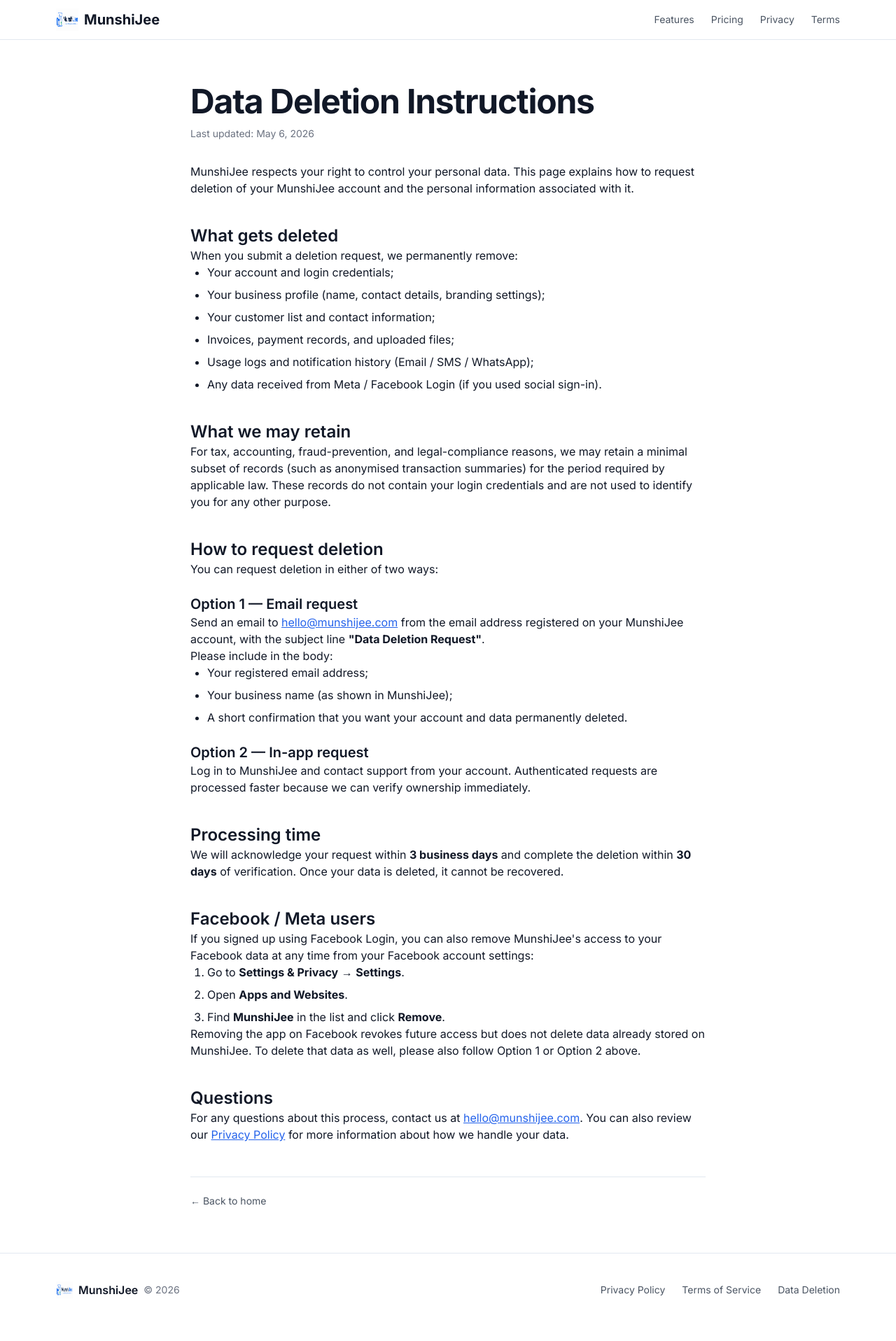
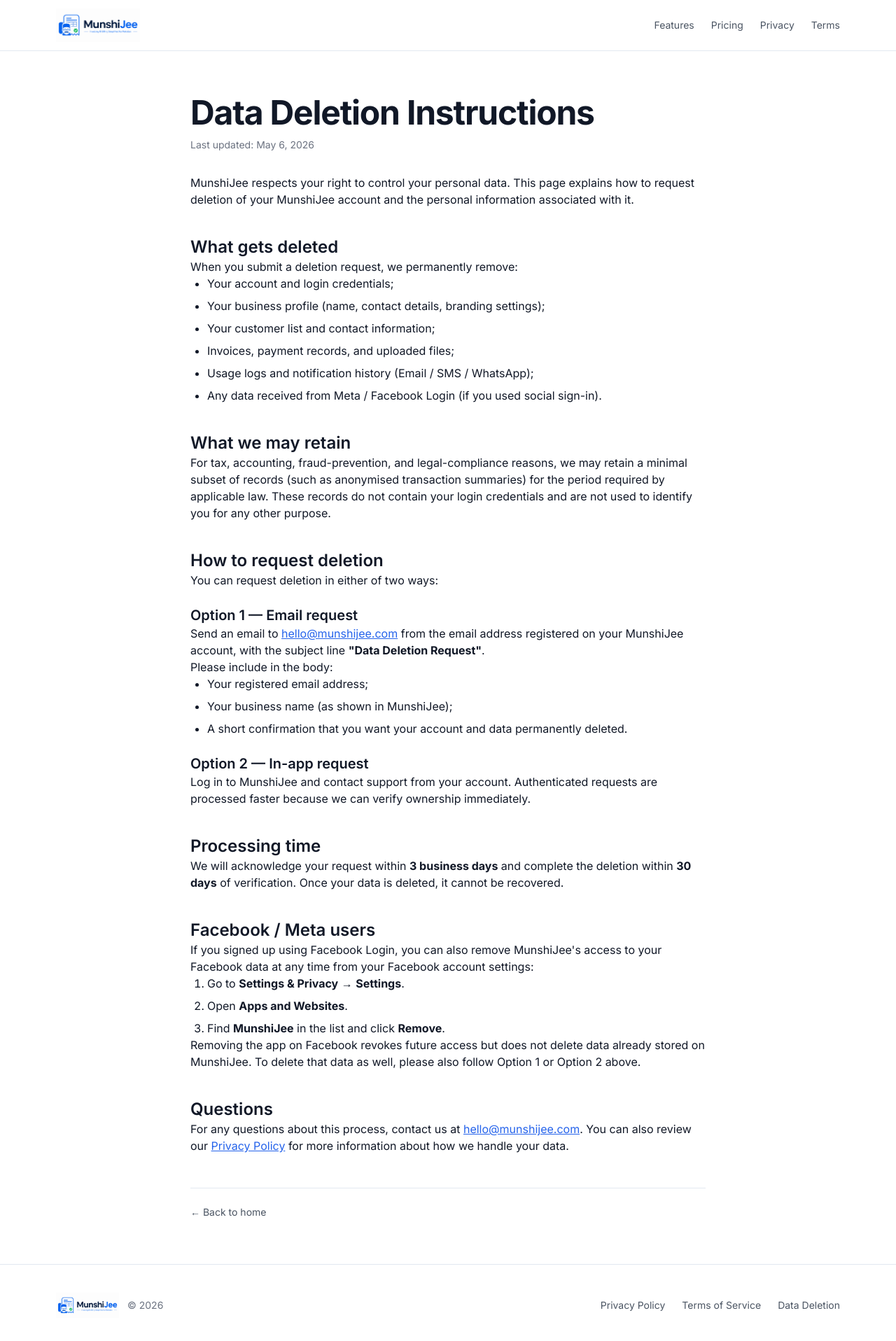
Before and after one commit to askranawaqasahmed/MunshiJee, a Next.js app: page /data-deletion in a window 1280 px wide. Shown: the top 1916 px of the page at 70% size. Before the commit the page ends 1895 px from the top, so only its background shows below. Built offline with nearby package versions, Linux system fonts and the light colour scheme.

Commit message:
logo stretched

```diff
--- a/src/app/data-deletion/page.tsx
+++ b/src/app/data-deletion/page.tsx
@@ -16,16 +16,15 @@
       {/* Top nav */}
       <header className="sticky top-0 z-30 border-b bg-white/80 backdrop-blur">
         <div className="mx-auto flex max-w-6xl items-center justify-between px-4 py-3">
-          <Link href="/" className="flex items-center gap-2">
+          <Link href="/" className="flex items-center">
             <Image
               src="/logo-mark.png"
               alt="MunshiJee"
-              width={32}
-              height={32}
+              width={400}
+              height={160}
               priority
-              className="h-8 w-8"
+              className="h-12 w-auto"
             />
-            <span className="text-xl font-bold">MunshiJee</span>
           </Link>
           <nav className="hidden items-center gap-6 md:flex">
             <Link href="/#features" className="text-sm text-gray-600 hover:text-gray-900">
@@ -168,15 +167,14 @@
 
       <footer className="border-t bg-white py-10">
         <div className="mx-auto flex max-w-6xl flex-col items-center justify-between gap-4 px-4 md:flex-row">
-          <div className="flex items-center gap-2">
+          <div className="flex items-center gap-3">
             <Image
               src="/logo-mark.png"
               alt="MunshiJee"
-              width={24}
-              height={24}
-              className="h-6 w-6"
+              width={300}
+              height={120}
+              className="h-9 w-auto"
             />
-            <span className="font-semibold">MunshiJee</span>
             <span className="text-sm text-gray-500">
               © {new Date().getFullYear()}
             </span>
--- a/src/app/page.tsx
+++ b/src/app/page.tsx
@@ -127,16 +127,15 @@
       {/* Top nav */}
       <header className="sticky top-0 z-30 border-b bg-white/80 backdrop-blur">
         <div className="mx-auto flex max-w-6xl items-center justify-between px-4 py-3">
-          <Link href="/" className="flex items-center gap-2">
+          <Link href="/" className="flex items-center">
             <Image
               src="/logo-mark.png"
               alt="MunshiJee"
-              width={32}
-              height={32}
+              width={400}
+              height={160}
               priority
-              className="h-8 w-8"
+              className="h-12 w-auto"
             />
-            <span className="text-xl font-bold">MunshiJee</span>
           </Link>
           <nav className="hidden items-center gap-6 md:flex">
             <a href="#features" className="text-sm text-gray-600 hover:text-gray-900">
@@ -393,15 +392,14 @@
       {/* Footer */}
       <footer className="border-t bg-white py-10">
         <div className="mx-auto flex max-w-6xl flex-col items-center justify-between gap-4 px-4 md:flex-row">
-          <div className="flex items-center gap-2">
+          <div className="flex items-center gap-3">
             <Image
               src="/logo-mark.png"
               alt="MunshiJee"
-              width={24}
-              height={24}
-              className="h-6 w-6"
+              width={300}
+              height={120}
+              className="h-9 w-auto"
             />
-            <span className="font-semibold">MunshiJee</span>
             <span className="text-sm text-gray-500">
               © {new Date().getFullYear()}
             </span>
--- a/src/app/privacy/page.tsx
+++ b/src/app/privacy/page.tsx
@@ -15,16 +15,15 @@
       {/* Top nav */}
       <header className="sticky top-0 z-30 border-b bg-white/80 backdrop-blur">
         <div className="mx-auto flex max-w-6xl items-center justify-between px-4 py-3">
-          <Link href="/" className="flex items-center gap-2">
+          <Link href="/" className="flex items-center">
             <Image
               src="/logo-mark.png"
               alt="MunshiJee"
-              width={32}
-              height={32}
+              width={400}
+              height={160}
               priority
-              className="h-8 w-8"
+              className="h-12 w-auto"
             />
-            <span className="text-xl font-bold">MunshiJee</span>
           </Link>
           <nav className="hidden items-center gap-6 md:flex">
             <Link href="/#features" className="text-sm text-gray-600 hover:text-gray-900">
@@ -164,15 +163,14 @@
 
       <footer className="border-t bg-white py-10">
         <div className="mx-auto flex max-w-6xl flex-col items-center justify-between gap-4 px-4 md:flex-row">
-          <div className="flex items-center gap-2">
+          <div className="flex items-center gap-3">
             <Image
               src="/logo-mark.png"
               alt="MunshiJee"
-              width={24}
-              height={24}
-              className="h-6 w-6"
+              width={300}
+              height={120}
+              className="h-9 w-auto"
             />
-            <span className="font-semibold">MunshiJee</span>
             <span className="text-sm text-gray-500">
               © {new Date().getFullYear()}
             </span>
--- a/src/app/terms/page.tsx
+++ b/src/app/terms/page.tsx
@@ -15,16 +15,15 @@
       {/* Top nav */}
       <header className="sticky top-0 z-30 border-b bg-white/80 backdrop-blur">
         <div className="mx-auto flex max-w-6xl items-center justify-between px-4 py-3">
-          <Link href="/" className="flex items-center gap-2">
+          <Link href="/" className="flex items-center">
             <Image
               src="/logo-mark.png"
               alt="MunshiJee"
-              width={32}
-              height={32}
+              width={400}
+              height={160}
               priority
-              className="h-8 w-8"
+              className="h-12 w-auto"
             />
-            <span className="text-xl font-bold">MunshiJee</span>
           </Link>
           <nav className="hidden items-center gap-6 md:flex">
             <Link href="/#features" className="text-sm text-gray-600 hover:text-gray-900">
@@ -205,15 +204,14 @@
 
       <footer className="border-t bg-white py-10">
         <div className="mx-auto flex max-w-6xl flex-col items-center justify-between gap-4 px-4 md:flex-row">
-          <div className="flex items-center gap-2">
+          <div className="flex items-center gap-3">
             <Image
               src="/logo-mark.png"
               alt="MunshiJee"
-              width={24}
-              height={24}
-              className="h-6 w-6"
+              width={300}
+              height={120}
+              className="h-9 w-auto"
             />
-            <span className="font-semibold">MunshiJee</span>
             <span className="text-sm text-gray-500">
               © {new Date().getFullYear()}
             </span>
```
